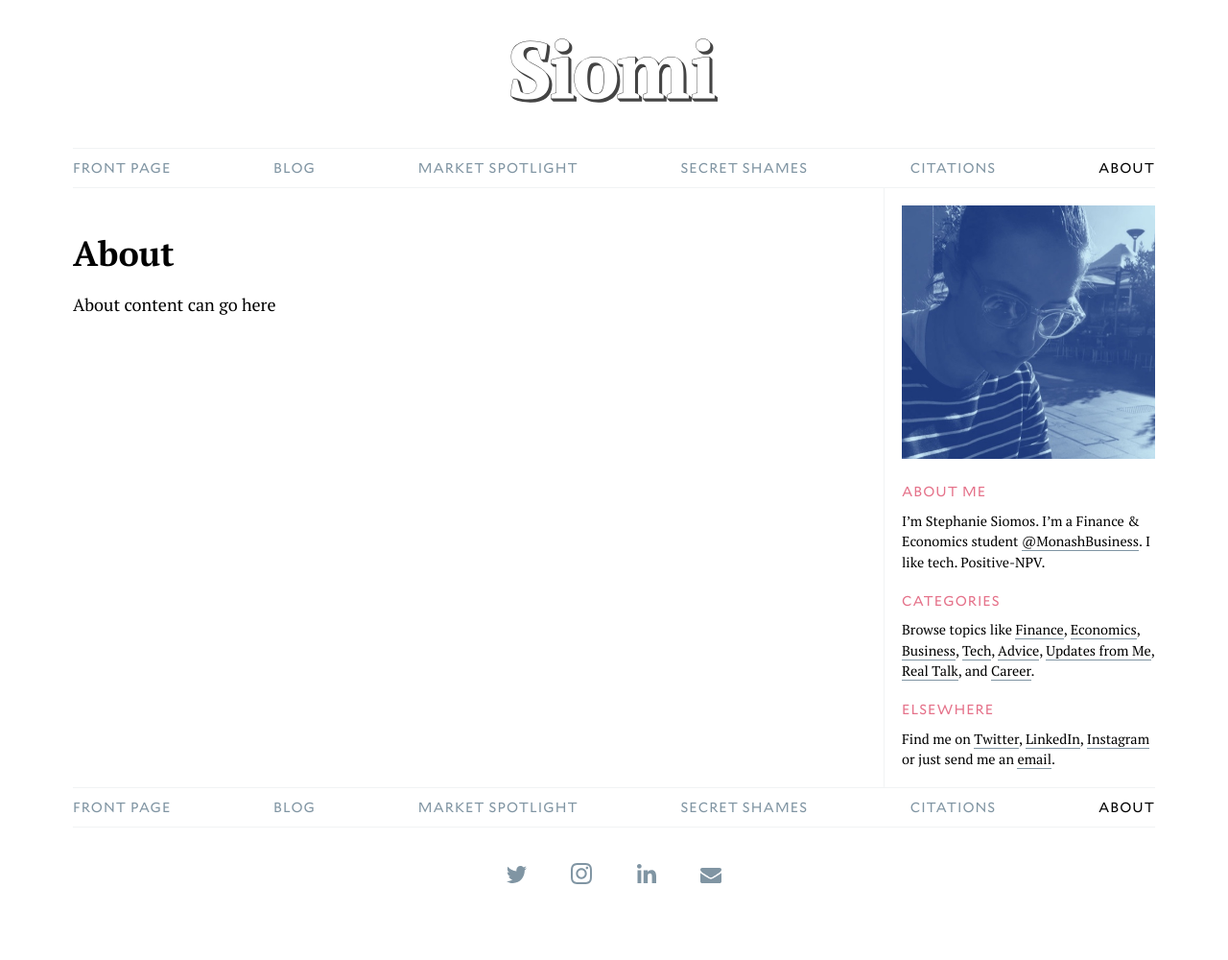
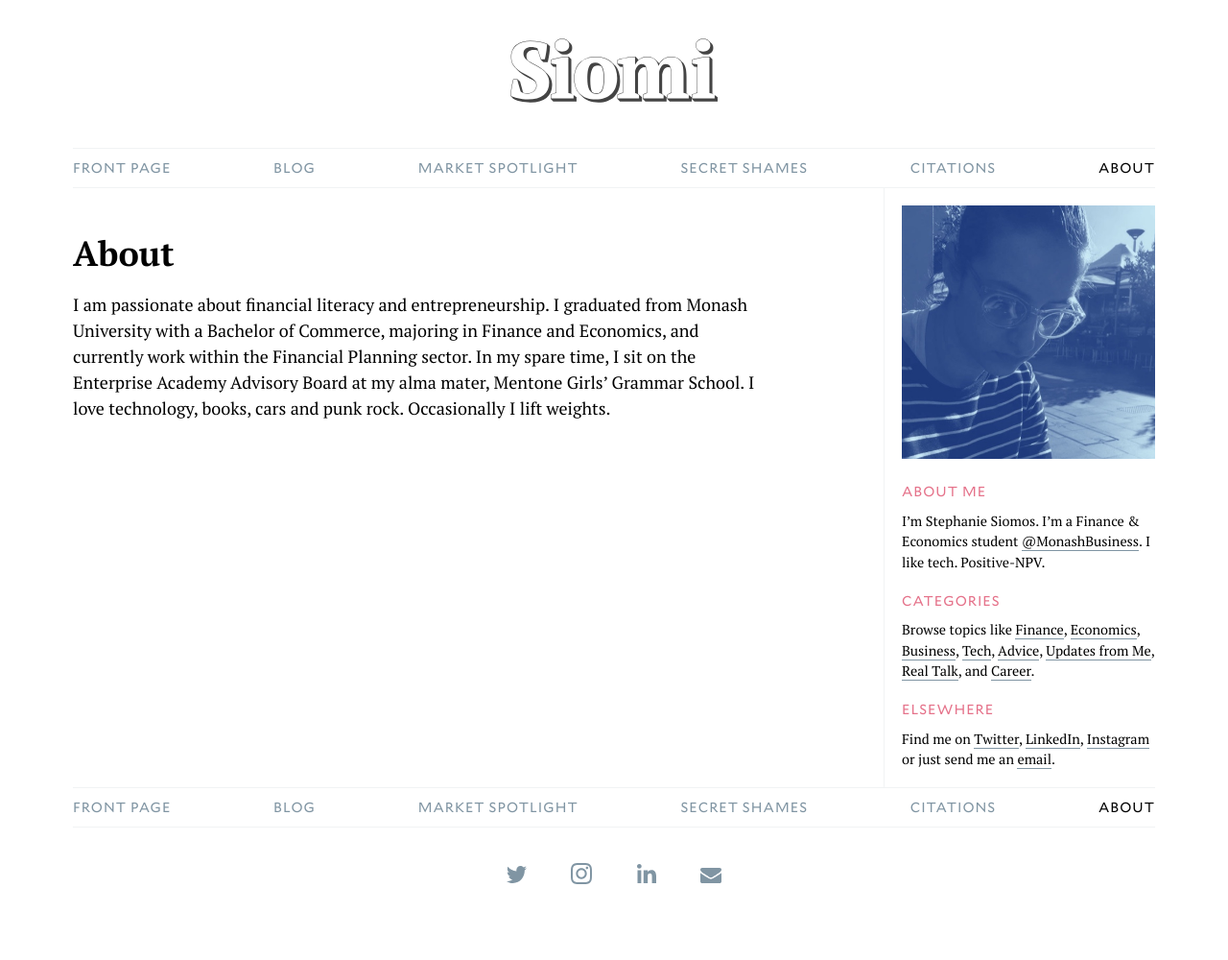
Before and after one commit to cjmlgrto/siomi.net, a Jekyll site: the page built from about.md, in a window 1280 px wide. Shown: the whole page at 96% size. Built offline with Jekyll 4.4.1, drawn with Linux system fonts in a browser that asks for light colours.

Commit message:
Updated Only Openings and 4 other files

```diff
--- a/about.md
+++ b/about.md
@@ -4,4 +4,4 @@ permalink: "/about/"
 layout: default
 ---
 
-About content can go here
+I am passionate about financial literacy and entrepreneurship. I graduated from Monash University with a Bachelor of Commerce, majoring in Finance and Economics, and currently work within the Financial Planning sector. In my spare time, I sit on the Enterprise Academy Advisory Board at my alma mater, Mentone Girls’ Grammar School. I love technology, books, cars and punk rock. Occasionally I lift weights.
```
